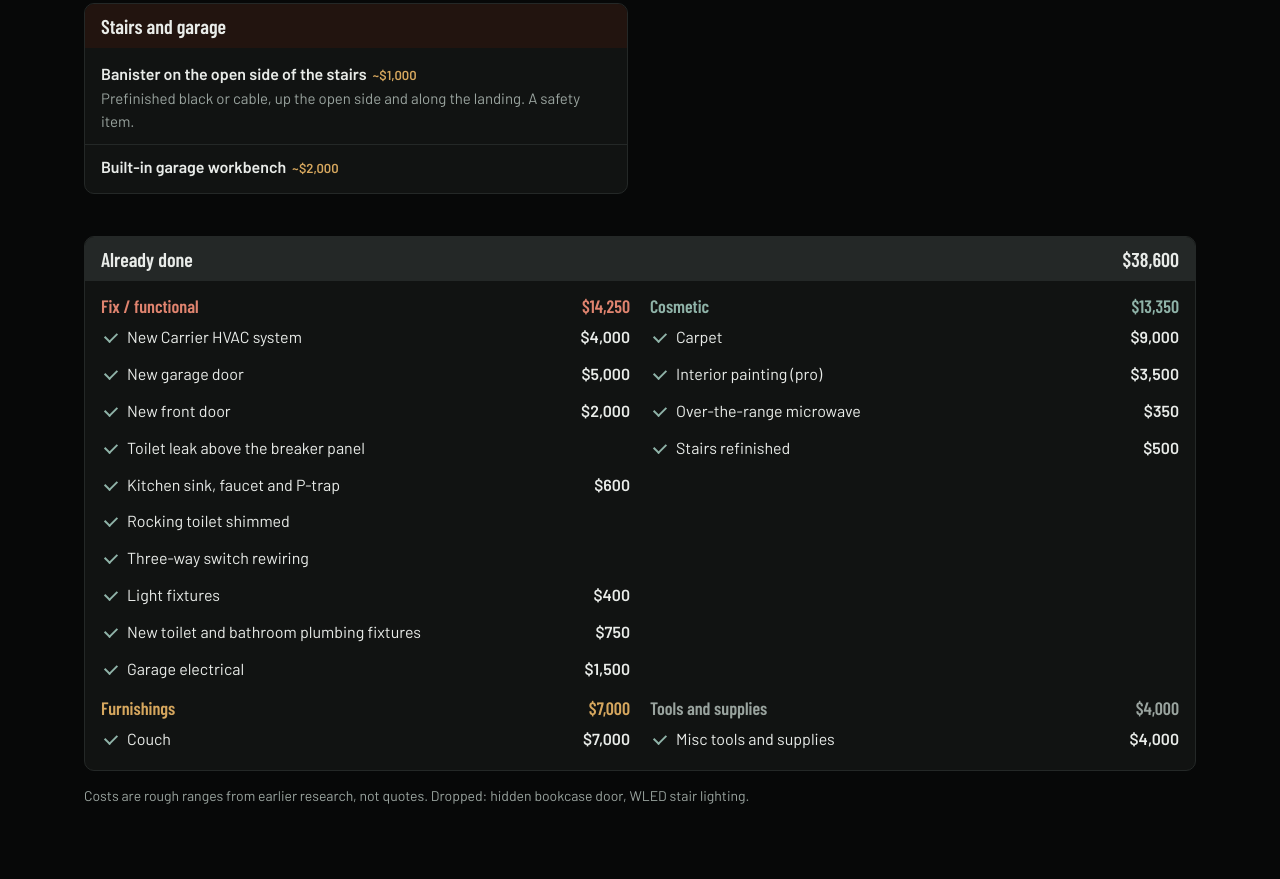
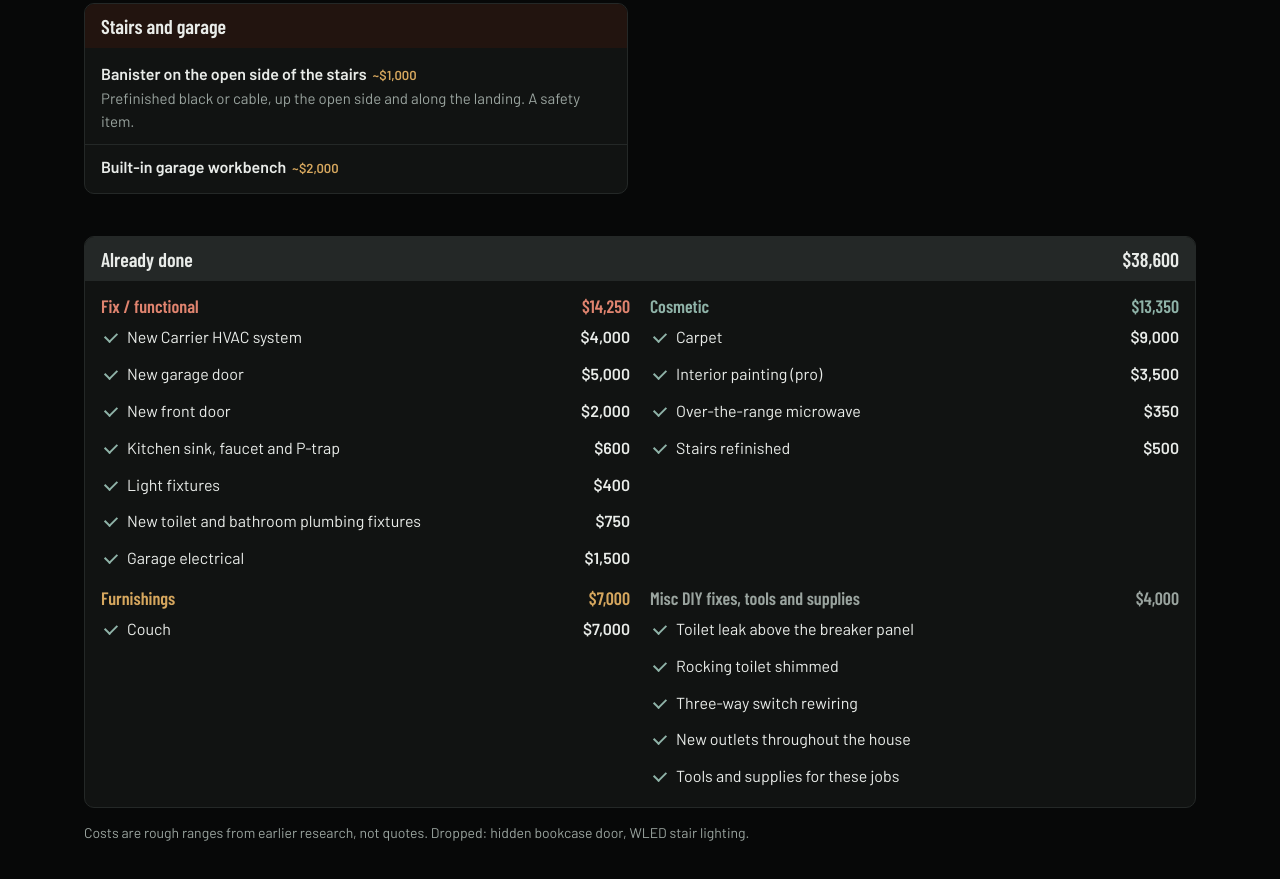
Before and after one commit to Vondraak/utica, a plain HTML site: page index.html in a window 1280 px wide. Shown: the part 2477-3356 px from the top of the page. Drawn offline with nearby package versions, Linux system fonts and the light colour scheme.

Commit message:
Group small DIY fixes under the misc tools and supplies cost
Co-Authored-By: Claude Opus 5.5 <noreply@anthropic.com>
Claude-Session: https://claude.ai/code/session_01Se2cb9PR389rCViM95xnES

```diff
--- a/index.html
+++ b/index.html
@@ -158,11 +158,11 @@ document.getElementById("mtotal").textContent=usd(total);
 document.getElementById("tfix").textContent=usd(fx);
 document.getElementById("tcos").textContent=usd(cs);
 const done=[
- {k:"fix",h:"Fix / functional",items:[["New Carrier HVAC system",4000],["New garage door",5000],["New front door",2000],["Toilet leak above the breaker panel",0],["Kitchen sink, faucet and P-trap",600],["Rocking toilet shimmed",0],["Three-way switch rewiring",0],["Light fixtures",400],["New toilet and bathroom plumbing fixtures",750],["Garage electrical",1500]]},
+ {k:"fix",h:"Fix / functional",items:[["New Carrier HVAC system",4000],["New garage door",5000],["New front door",2000],["Kitchen sink, faucet and P-trap",600],["Light fixtures",400],["New toilet and bathroom plumbing fixtures",750],["Garage electrical",1500]]},
  {k:"cos",h:"Cosmetic",items:[["Carpet",9000],["Interior painting (pro)",3500],["Over-the-range microwave",350],["Stairs refinished",500]]},
  {k:"fur",h:"Furnishings",items:[["Couch",7000]]},
- {k:"tool",h:"Tools and supplies",items:[["Misc tools and supplies",4000]]}];
-const dsum=g=>g.items.reduce((a,i)=>a+i[1],0);
+ {k:"tool",h:"Misc DIY fixes, tools and supplies",t:4000,items:[["Toilet leak above the breaker panel",0],["Rocking toilet shimmed",0],["Three-way switch rewiring",0],["New outlets throughout the house",0],["Tools and supplies for these jobs",0]]}];
+const dsum=g=>g.t??g.items.reduce((a,i)=>a+i[1],0);
 const spent=done.reduce((a,g)=>a+dsum(g),0);
 document.getElementById("donecols").innerHTML=done.map(g=>`<div><h4 class="${g.k}h"><span>${esc(g.h)}</span><span>${usd(dsum(g))}</span></h4><ul class="donelist">${g.items.map(i=>`<li><span>${esc(i[0])}</span><span>${i[1]?usd(i[1]):""}</span></li>`).join("")}</ul></div>`).join("");
 document.getElementById("dtot").textContent=usd(spent);
```
